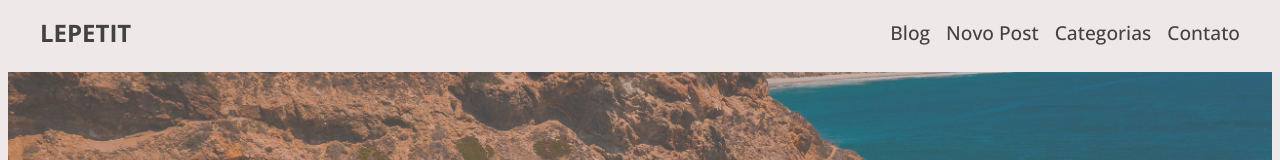
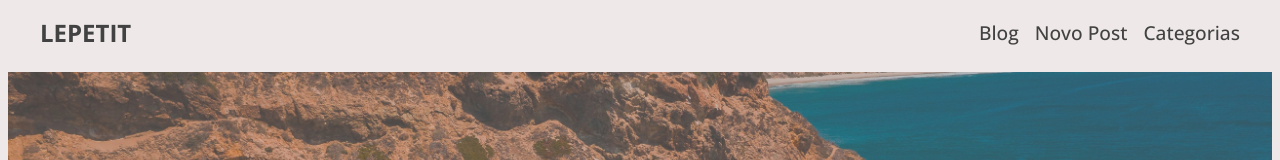
Before and after one commit to victorAzzolini/Projeto-Blog, a React (Vite) app in the folder Projeto-Blog/: page / in a window 1280 px wide. Shown: the top 160 px of the page. Built offline with nearby package versions, Linux system fonts and the light colour scheme; data requests are answered from the project's data file.

Commit message:
retirei o página de contato

```diff
--- a/Projeto-Blog/db.json
+++ b/Projeto-Blog/db.json
@@ -56,6 +56,10 @@
     {
       "name": "javaScript",
       "id": 5
+    },
+    {
+      "name": "asfdasfasfafd",
+      "id": 6
     }
   ]
 }
--- a/Projeto-Blog/src/components/pages/header/Header.jsx
+++ b/Projeto-Blog/src/components/pages/header/Header.jsx
@@ -39,9 +39,6 @@ function Header() {
                     <li className="nav__item">
                         <Link to={`/categories?=${category}`} className="nav__link">Categorias</Link>
                     </li>
-                    <li className="nav__item">
-                        <Link to="/contact" className="nav__link">Contato</Link>
-                    </li>
                     <li className="nav__item search">
                         <a onClick={() => setSearchDiv(!searchDiv)}>
                             <i className="uil uil-bars"></i>
```
